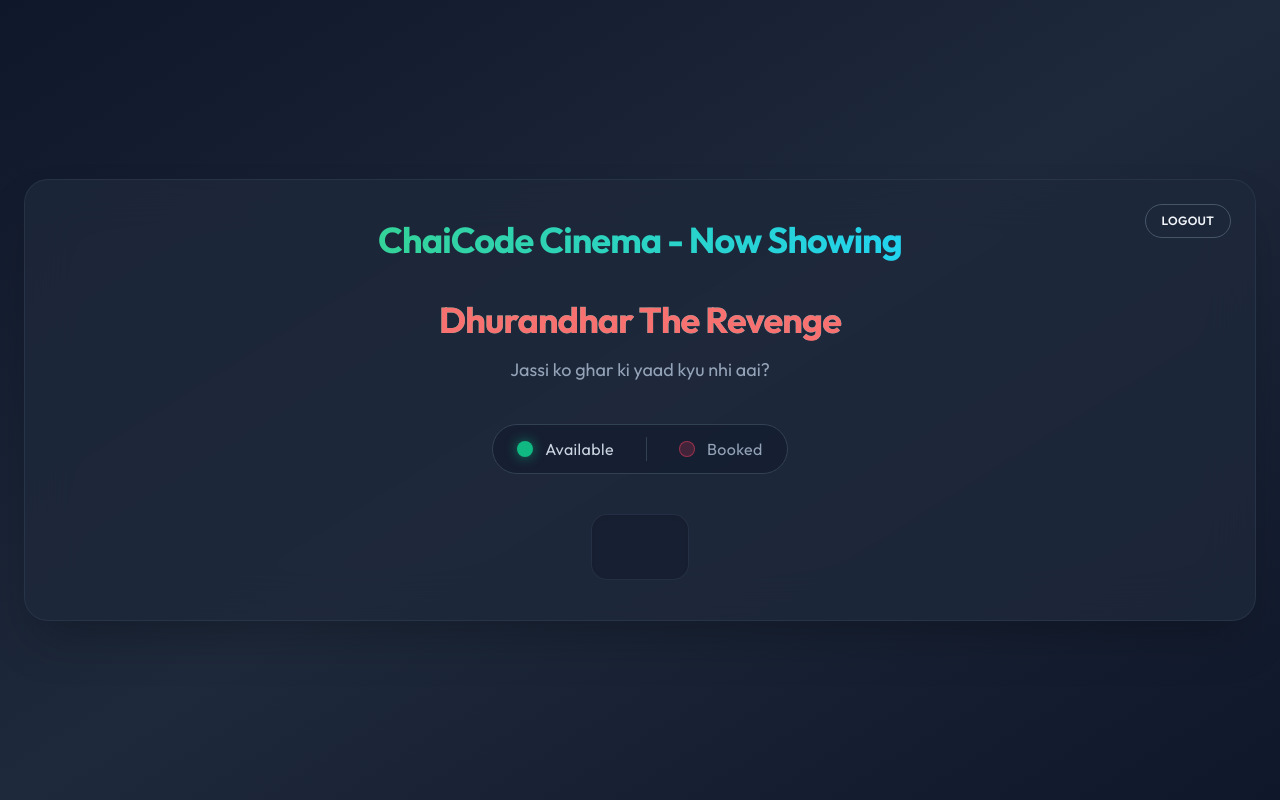
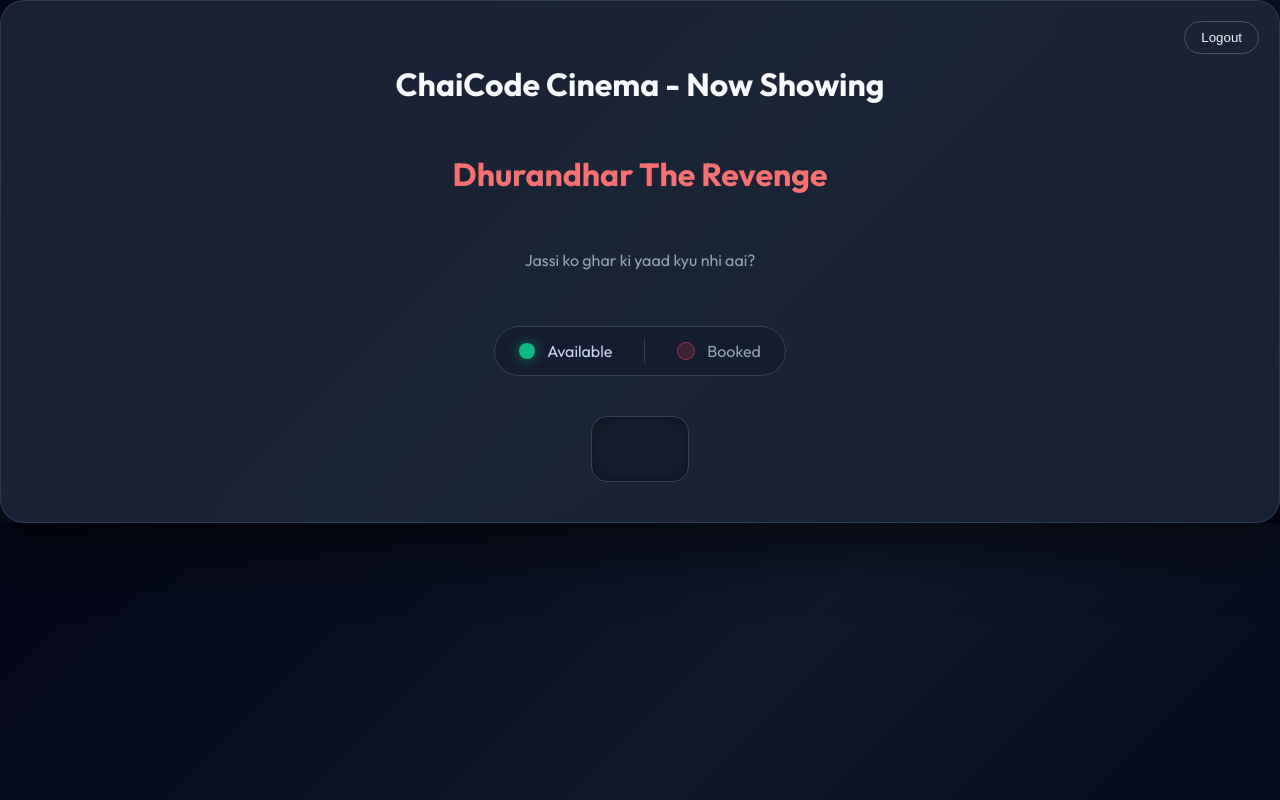
Before and after one commit to idreamfyrei/book-it, a website: page index.html in a window 1280 px wide. Drawn offline with nearby package versions, Linux system fonts and the light colour scheme; no server answers.

Commit message:
fix: css

```diff
--- a/index.html
+++ b/index.html
@@ -3,8 +3,7 @@
   <head>
     <meta charset="UTF-8" />
     <meta name="viewport" content="width=device-width, initial-scale=1.0" />
-    <title>Stellar Seat Booking</title>
-    <script src="https://cdn.tailwindcss.com"></script>
+    <title>Boot It</title>
     <style>
 @import url("https://fonts.googleapis.com/css2?family=Outfit:wght@400;600;700&display=swap");
 
@@ -115,62 +114,45 @@ table {
 }
 </style>
   </head>
-  <body
-    class="min-h-screen flex items-center justify-center p-6 bg-gradient-to-br from-slate-900 via-slate-800 to-slate-900"
-  >
-    <div
-      class="max-w-7xl w-full bg-slate-800/80 backdrop-blur-xl rounded-3xl shadow-2xl p-10 border border-slate-700/50 relative"
-    >
+  <body>
+    <div class="container">
       <button
         id="logout-btn"
-        class="absolute top-6 right-6 rounded-full border border-slate-600 px-4 py-2 text-xs font-semibold uppercase tracking-wide text-slate-100 transition hover:border-emerald-400 hover:text-emerald-300"
+        class="logout-btn"
       >
         Logout
       </button>
-      <div class="text-center mb-10">
-        <div class="flex flex-col items-center gap-4">
-          <h1
-            class="text-4xl font-bold text-center text-transparent bg-clip-text bg-gradient-to-r from-emerald-400 to-cyan-400 tracking-tight"
-          >
+      <div style="text-align:center; margin-bottom:40px;">
+        <div style="display:flex; flex-direction:column; align-items:center; gap:16px;">
+          <h1 style="font-size:32px; font-weight:700; text-align:center; line-height:1.4;">
             ChaiCode Cinema - Now Showing<br />
             <br />
-            <span class="text-red-400">
-              <span class="font-bold">Dhurandhar The Revenge</span>
+            <span style="color:#f87171;">
+              <span style="font-weight:700;">Dhurandhar The Revenge</span>
             </span>
           </h1>
-          <p class="text-slate-400 text-lg">Jassi ko ghar ki yaad kyu nhi aai?</p>
+          <p style="color:#94a3b8; font-size:16px;">Jassi ko ghar ki yaad kyu nhi aai?</p>
         </div>
       </div>
 
-      <div class="flex justify-center mb-10">
-        <div
-          class="bg-slate-900/50 rounded-full px-6 py-3 border border-slate-700 flex gap-8 items-center"
-        >
-          <div class="flex items-center gap-3">
-            <div
-              class="w-4 h-4 rounded-full bg-emerald-500 shadow-[0_0_12px_rgba(16,185,129,0.6)]"
-            ></div>
-            <span class="text-slate-300 font-medium tracking-wide"
-              >Available</span
-            >
+      <div style="display:flex; justify-content:center; margin-bottom:40px;">
+        <div style="background:rgba(15,23,42,0.5); border-radius:999px; padding:12px 24px; border:1px solid #334155; display:flex; gap:32px; align-items:center;">
+          <div style="display:flex; align-items:center; gap:12px;">
+            <div style="width:16px; height:16px; border-radius:50%; background:#10b981; box-shadow:0 0 12px rgba(16,185,129,0.6);"></div>
+            <span style="color:#cbd5f5; font-weight:500;">Available</span>
           </div>
-          <div class="w-px h-6 bg-slate-700"></div>
-          <div class="flex items-center gap-3">
-            <div
-              class="w-4 h-4 rounded-full bg-rose-500/20 border border-rose-500/50"
-            ></div>
-            <span class="text-slate-400 font-medium tracking-wide">Booked</span>
+          <div style="width:1px; height:24px; background:#334155;"></div>
+          <div style="display:flex; align-items:center; gap:12px;">
+            <div style="width:16px; height:16px; border-radius:50%; background:rgba(244,63,94,0.2); border:1px solid rgba(244,63,94,0.5);"></div>
+            <span style="color:#94a3b8; font-weight:500;">Booked</span>
           </div>
         </div>
       </div>
 
-      <div class="flex justify-center">
-        <div
-          class="bg-slate-900/40 p-8 rounded-2xl border border-slate-700/50 shadow-inner"
-        >
+      <div class="table-container">
+        <div style="background:rgba(15,23,42,0.4); padding:32px; border-radius:16px; border:1px solid #334155; box-shadow:inset 0 0 20px rgba(0,0,0,0.4);">
           <table
             id="tbl"
-            class="border-separate border-spacing-4 mx-auto"
           ></table>
         </div>
       </div>
```
